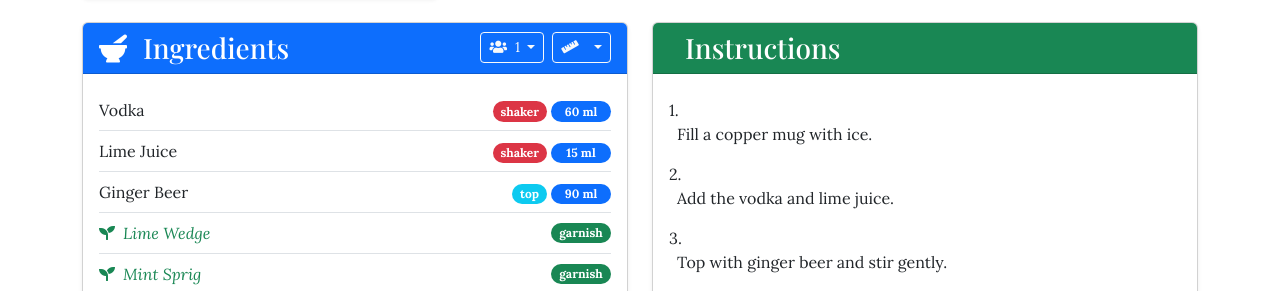
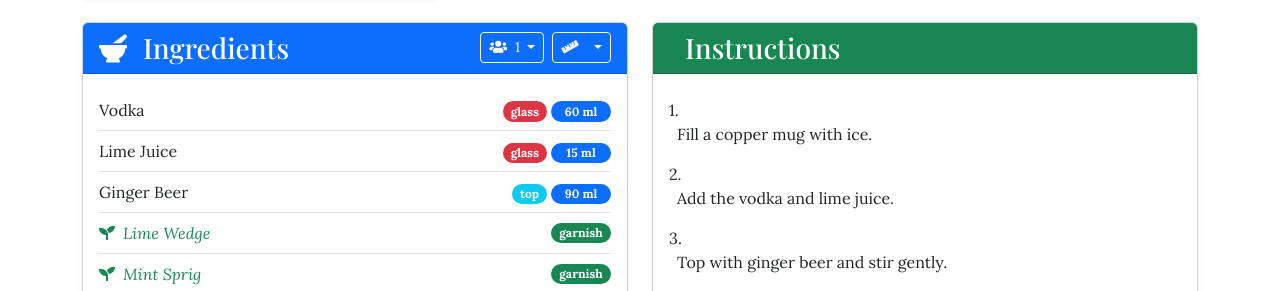
Before and after one commit to SanguPackage/Sanguine-Spirits, a Jekyll site: the page built from cocktails/moscow-mule.html, in a window 1280 px wide. Shown: the part 458-749 px from the top of the page. Built offline with Jekyll 4.4.1, drawn with Linux system fonts in a browser that asks for light colours; nearby versions of some CDN libraries; some web fonts are replaced.

Commit message:
Fix Moscow Mule: build vodka and lime juice in the glass
The Moscow Mule is built directly in the copper mug, but the vodka and
lime juice were marked as shaker ingredients. Change their type to glass
to match the recipe steps.

Co-Authored-By: Claude Opus 4.8 <noreply@anthropic.com>
Claude-Session: https://claude.ai/code/session_01HVjazTDEa4yi1RJvKrKqi7

```diff
--- a/_data/cocktails.yml
+++ b/_data/cocktails.yml
@@ -521,10 +521,10 @@
   ingredients:
     - name: Vodka
       amount: 2
-      type: shaker
+      type: glass
     - name: Lime Juice
       amount: 0.5
-      type: shaker
+      type: glass
     - name: Ginger Beer
       amount: 3
       type: top
```
